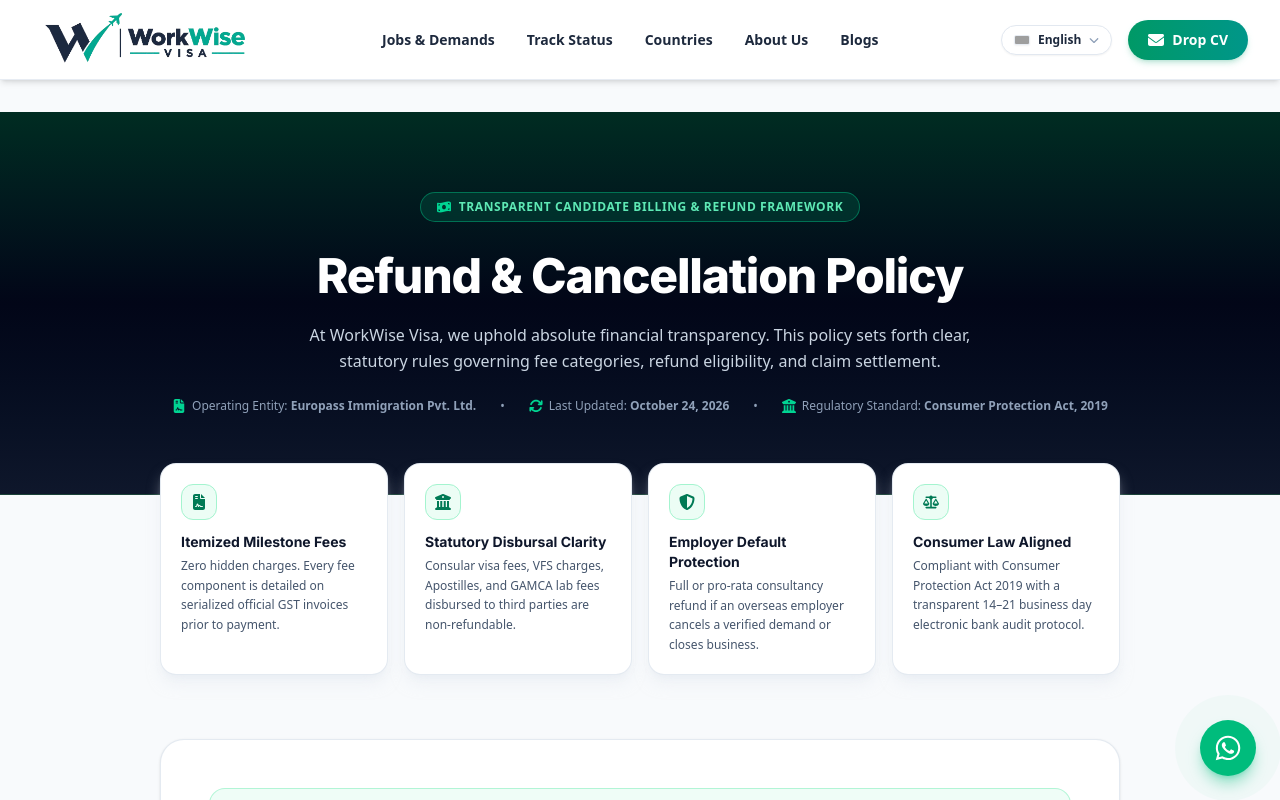
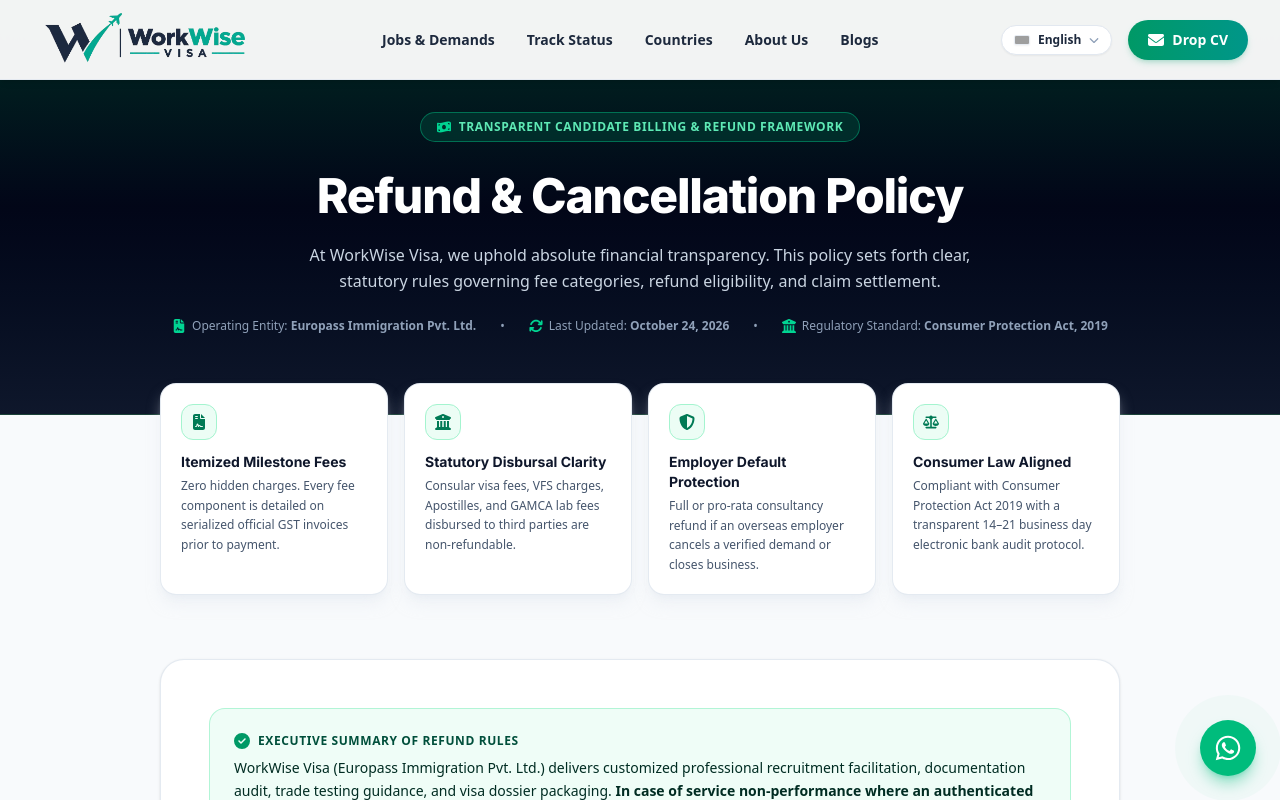
Before and after one commit to wasimfaiz/workvisevisa, a Next.js app: page /refund-policy in a window 1280 px wide. Shown: the top 800 px of the page. Built offline with nearby package versions, Linux system fonts and the light colour scheme; grey boxes are pictures that could not be loaded.

Commit message:
fixed privy

```diff
--- a/app/privacy-policy/page.tsx
+++ b/app/privacy-policy/page.tsx
@@ -65,9 +65,9 @@
     <div className="min-h-screen bg-slate-50 text-slate-800 font-sans selection:bg-emerald-100 selection:text-emerald-900">
       <Navbar />
 
-      <main className="pt-24 sm:pt-28 pb-20">
+      <main className="pb-20">
         {/* ── Page Header / Hero ── */}
-        <section className="relative overflow-hidden bg-gradient-to-b from-emerald-950 via-slate-950 to-slate-900 text-white py-16 sm:py-20 border-b border-white/10">
+        <section className="relative overflow-hidden bg-gradient-to-b from-emerald-950 via-slate-950 to-slate-900 text-white pt-24 sm:pt-28 pb-16 sm:pb-20 border-b border-white/10">
           <div className="absolute inset-0 bg-[radial-gradient(circle_at_top,_var(--tw-gradient-stops))] from-emerald-500/15 via-transparent to-transparent pointer-events-none" />
 
           <div className="relative z-10 max-w-5xl mx-auto px-4 sm:px-6 lg:px-8 text-center">
--- a/app/refund-policy/page.tsx
+++ b/app/refund-policy/page.tsx
@@ -70,9 +70,9 @@
     <div className="min-h-screen bg-slate-50 text-slate-800 font-sans selection:bg-emerald-100 selection:text-emerald-900">
       <Navbar />
 
-      <main className="pt-24 sm:pt-28 pb-20">
+      <main className="pb-20">
         {/* ── Page Header / Hero ── */}
-        <section className="relative overflow-hidden bg-gradient-to-b from-emerald-950 via-slate-950 to-slate-900 text-white py-16 sm:py-20 border-b border-white/10">
+        <section className="relative overflow-hidden bg-gradient-to-b from-emerald-950 via-slate-950 to-slate-900 text-white pt-24 sm:pt-28 pb-16 sm:pb-20 border-b border-white/10">
           <div className="absolute inset-0 bg-[radial-gradient(circle_at_top,_var(--tw-gradient-stops))] from-emerald-500/15 via-transparent to-transparent pointer-events-none" />
 
           <div className="relative z-10 max-w-5xl mx-auto px-4 sm:px-6 lg:px-8 text-center">
--- a/app/terms-of-service/page.tsx
+++ b/app/terms-of-service/page.tsx
@@ -72,9 +72,9 @@
     <div className="min-h-screen bg-slate-50 text-slate-800 font-sans selection:bg-emerald-100 selection:text-emerald-900">
       <Navbar />
 
-      <main className="pt-24 sm:pt-28 pb-20">
+      <main className="pb-20">
         {/* ── Page Header / Hero ── */}
-        <section className="relative overflow-hidden bg-gradient-to-b from-emerald-950 via-slate-950 to-slate-900 text-white py-16 sm:py-20 border-b border-white/10">
+        <section className="relative overflow-hidden bg-gradient-to-b from-emerald-950 via-slate-950 to-slate-900 text-white pt-24 sm:pt-28 pb-16 sm:pb-20 border-b border-white/10">
           <div className="absolute inset-0 bg-[radial-gradient(circle_at_top,_var(--tw-gradient-stops))] from-emerald-500/15 via-transparent to-transparent pointer-events-none" />
 
           <div className="relative z-10 max-w-5xl mx-auto px-4 sm:px-6 lg:px-8 text-center">
```
